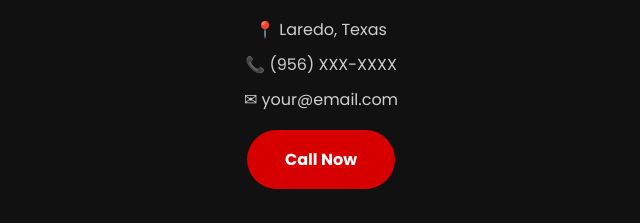
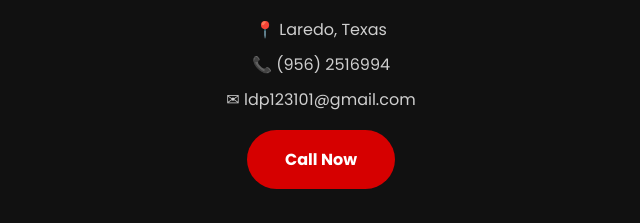
Before and after one commit to luisavalos51854-png/pintor-collision, a plain HTML site: page index.html in a window 1280 px wide. Shown: the part 3113-3336 px from the top of the page, 319-959 px from the left. Drawn offline with Linux system fonts and the light colour scheme.

Commit message:
Update index.html

```diff
--- a/index.html
+++ b/index.html
@@ -370,9 +370,9 @@ Whether it's insurance work or a cash repair, our goal is to return every vehicl
 
 <p>📍 Laredo, Texas</p>
 
-<p>📞 (956) XXX-XXXX</p>
+<p>📞 (956) 2516994</p>
 
-<p>✉ your@email.com</p>
+<p>✉ ldp123101@gmail.com</p>
 
 <br>
 
```
